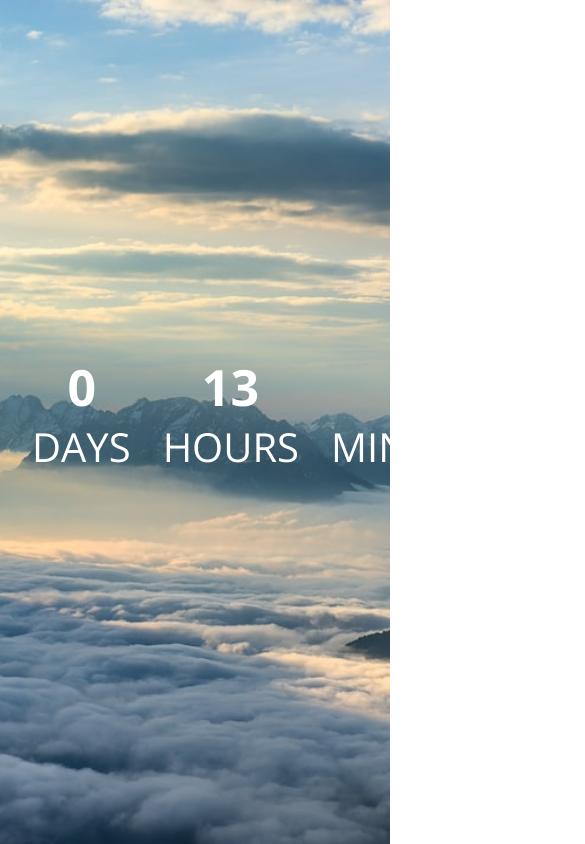
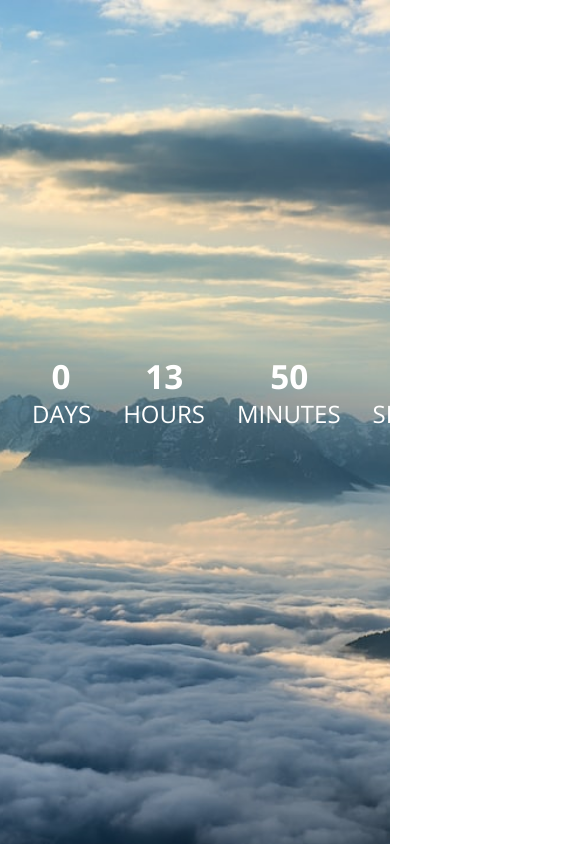
Before and after one commit to shivoham8/New-Year-Countdown, a plain HTML site: page index.html in a window 390 px wide. Shown: the top 844 px of the page, 585 px wide, since content can reach past the window. Drawn offline with nearby package versions, Linux system fonts and the light colour scheme.

Commit message:
Update style.css

```diff
--- a/style.css
+++ b/style.css
@@ -69,3 +69,13 @@ body {
         transform: scale(1);
     }
 }
+
+@media (max-width: 768px) {
+  #countdown {
+    font-size: 2rem;
+  }
+
+  .countdown-label {
+    font-size: 1.5rem;
+  }
+}
```
